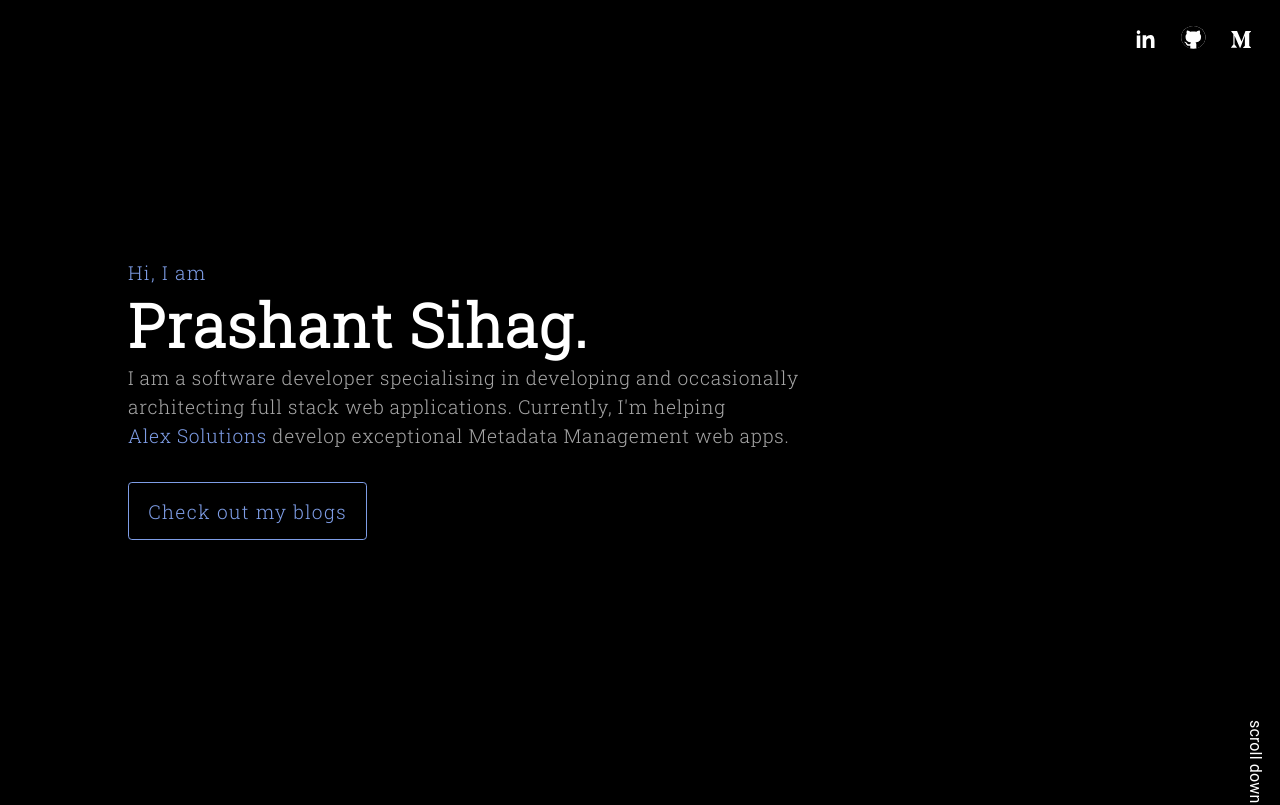
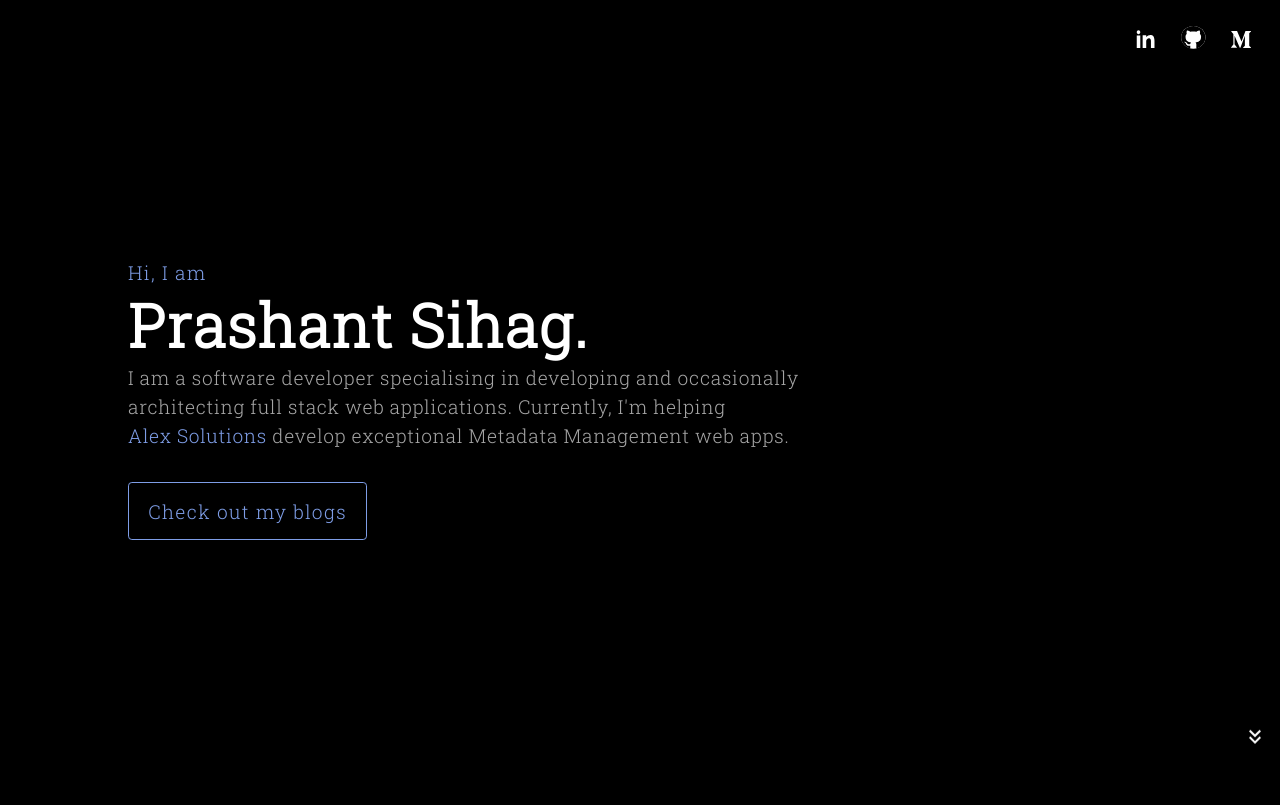
Before and after one commit to prashantsihag03/portfolio, a React app: page / in a window 1280 px wide. Shown: the top 805 px of the page. Built offline with nearby package versions, Linux system fonts and the light colour scheme.

Commit message:
removed scroll down text but kept the arrow icon

```diff
--- a/src/components/App/App.tsx
+++ b/src/components/App/App.tsx
@@ -93,7 +93,7 @@ const App: React.FC = () => {
         </SocialIcons>
       </WebOnly>
       <Box component="div" sx={BoxStyles}>
-        <StyledTypograghy>scroll down</StyledTypograghy>
+        {/* <StyledTypograghy>scroll down</StyledTypograghy> */}
         <Scroller fontSize={"medium"}/>
       </Box>
       <Main component="main">
```
